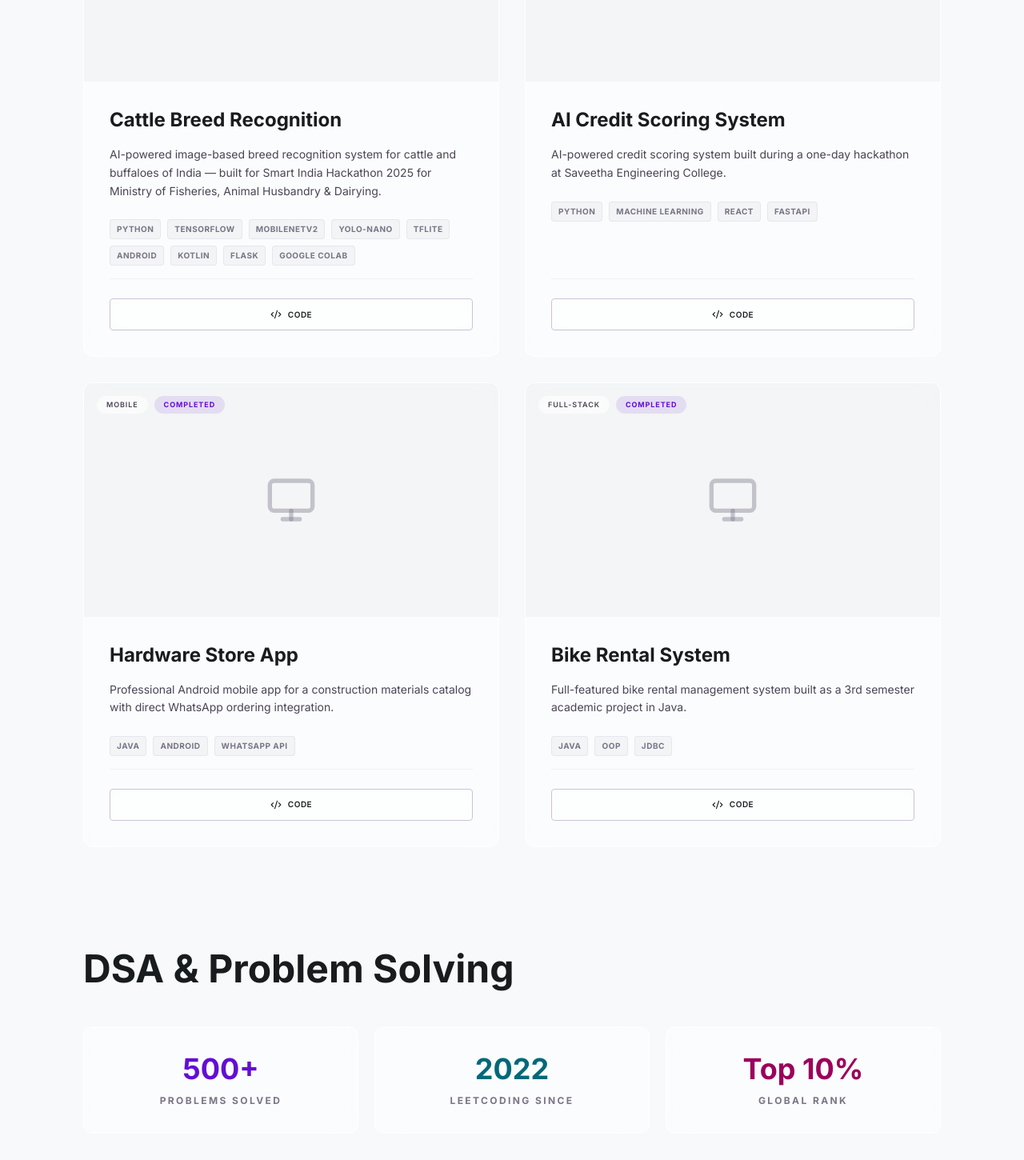
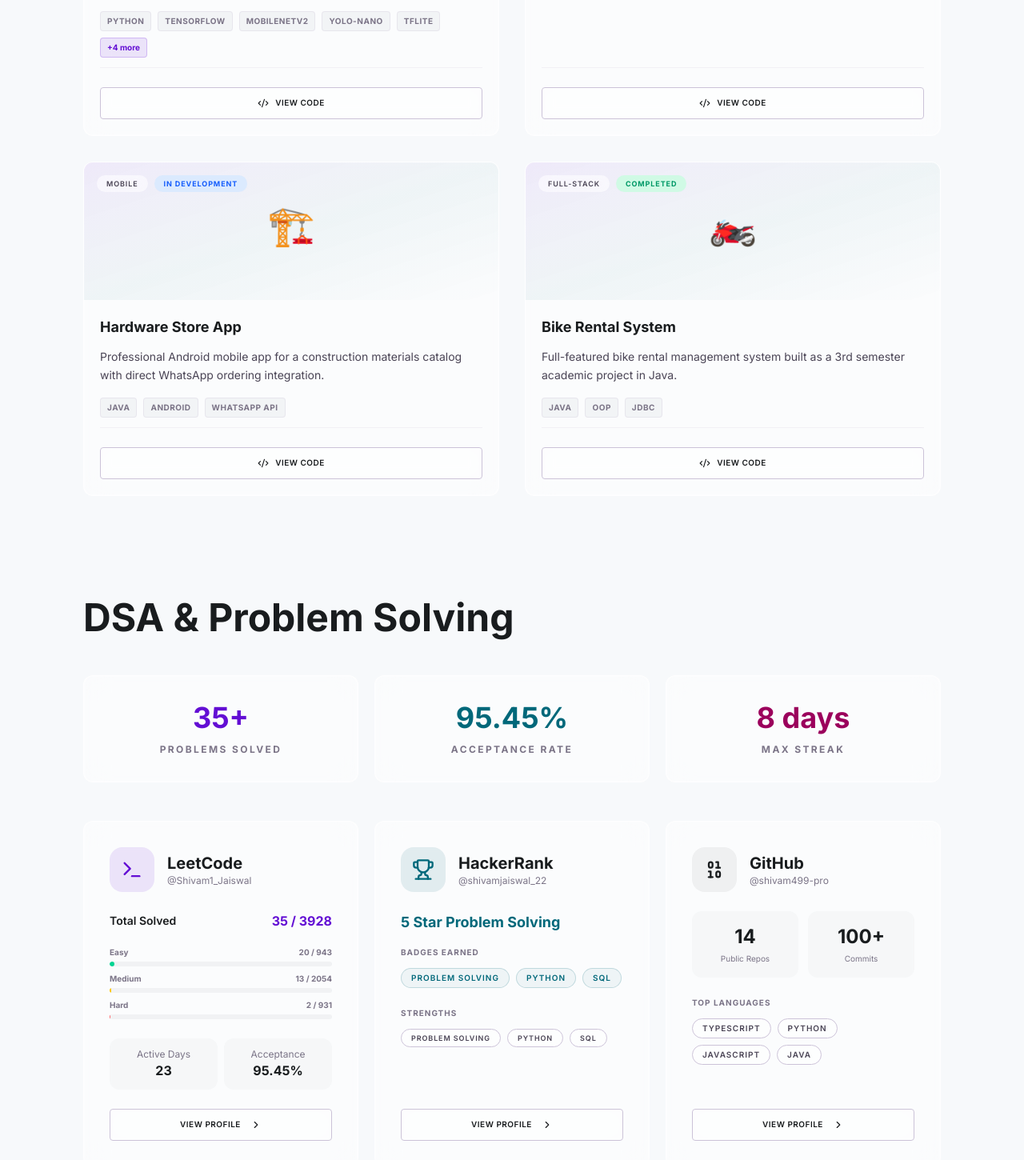
Before and after one commit to shivam499-pro/PORTFOLIO-2026, a React (Vite) app: page / in a window 1280 px wide. Shown: the part 3940-5390 px from the top of the page at 80% size. Built offline with nearby package versions, Linux system fonts and the light colour scheme.

Commit message:
feat: fix DSA section with real stats, progress bars

```diff
--- a/src/components/DSA.jsx
+++ b/src/components/DSA.jsx
@@ -1,14 +1,24 @@
 import React from 'react';
 import { motion } from 'framer-motion';
-import { dsaPlatforms } from '../data/skills';
+import { dsaPlatforms, dsaStats } from '../data/skills';
 import { Terminal, Trophy, Binary, ChevronRight } from 'lucide-react';
 
-const DSA = () => {
 const icons = {
   terminal: Terminal,
   leaderboard: Trophy,
-    code: Binary
+  code: Binary,
 };
+
+const DSA = () => {
+  const leetcode = dsaPlatforms.find(p => p.name === 'LeetCode');
+  const hackerrank = dsaPlatforms.find(p => p.name === 'HackerRank');
+  const github = dsaPlatforms.find(p => p.name === 'GitHub');
+
+  const summaryStats = [
+    { label: 'Problems Solved', value: `${leetcode?.solved}+`, color: 'text-primary' },
+    { label: 'Acceptance Rate', value: leetcode?.acceptance, color: 'text-secondary' },
+    { label: 'Max Streak', value: `${leetcode?.maxStreak} days`, color: 'text-tertiary' },
+  ];
 
   return (
     <section id="dsa" className="scroll-mt-32">
@@ -21,12 +31,9 @@
         DSA & Problem Solving
       </motion.h2>
 
+      {/* Real Summary Stats */}
       <div className="grid grid-cols-1 md:grid-cols-3 gap-bento-gap mb-12">
-        {[
-          { label: 'Problems Solved', value: '500+', color: 'text-primary' },
-          { label: 'Leetcoding since', value: '2022', color: 'text-secondary' },
-          { label: 'Global Rank', value: 'Top 10%', color: 'text-tertiary' },
-        ].map((stat, i) => (
+        {summaryStats.map((stat, i) => (
           <motion.div
             key={stat.label}
             initial={{ opacity: 0, scale: 0.9 }}
@@ -41,50 +48,184 @@
         ))}
       </div>
 
+      {/* Platform Cards */}
       <div className="grid grid-cols-1 md:grid-cols-3 gap-bento-gap">
-        {dsaPlatforms.map((platform, i) => {
-          const Icon = icons[platform.icon] || Terminal;
-          return (
+
+        {/* LeetCode Card */}
         <motion.div
-              key={platform.name}
           initial={{ opacity: 0, y: 30 }}
           whileInView={{ opacity: 1, y: 0 }}
           viewport={{ once: true }}
-              transition={{ delay: i * 0.1 }}
+          transition={{ delay: 0 }}
           whileHover={{ y: -8 }}
-              className="glass-card p-8 flex flex-col items-center text-center group"
+          className="glass-card p-8 flex flex-col group"
         >
-              <div className="w-20 h-20 mb-6 flex items-center justify-center bg-surface-variant/30 rounded-2xl group-hover:bg-primary/10 transition-colors duration-500">
-                <Icon size={40} className="text-on-surface group-hover:text-primary transition-colors" />
+          <div className="flex items-center gap-4 mb-6">
+            <div className="w-14 h-14 flex items-center justify-center bg-primary/10 rounded-2xl group-hover:bg-primary/20 transition-colors">
+              <Terminal size={28} className="text-primary" />
             </div>
-              <h3 className="text-2xl font-bold mb-2 group-hover:text-primary transition-colors">{platform.name}</h3>
-              <p className="text-primary font-bold text-lg mb-4">
-                {platform.name === 'LeetCode' && `${platform.solved} Solved`}
-                {platform.name === 'HackerRank' && platform.stars}
-                {platform.name === 'GitHub' && `${platform.repos} Repositories`}
-              </p>
+            <div>
+              <h3 className="text-xl font-bold group-hover:text-primary transition-colors">LeetCode</h3>
+              <p className="text-xs text-outline">@{leetcode?.username}</p>
+            </div>
+          </div>
 
-              <div className="flex flex-wrap justify-center gap-2 mb-8">
-                {(Array.isArray(platform.topicStrengths)
-                  ? platform.topicStrengths
-                  : platform.topicStrengths?.fundamental || platform.topLanguages || platform.badges || []
-                ).map(tag => (
-                  <span key={tag} className="pill text-[9px] px-2 py-0.5">{tag}</span>
+          {/* Solved count */}
+          <div className="mb-4">
+            <div className="flex justify-between items-center mb-1">
+              <span className="text-sm font-semibold text-on-surface">Total Solved</span>
+              <span className="text-primary font-bold">{leetcode?.solved} / {leetcode?.totalProblems}</span>
+            </div>
+          </div>
+
+          {/* Easy / Medium / Hard breakdown */}
+          <div className="space-y-2 mb-6">
+            {[
+              { label: 'Easy', count: leetcode?.breakdown?.easy, total: 943, color: 'bg-emerald-400' },
+              { label: 'Medium', count: leetcode?.breakdown?.medium, total: 2054, color: 'bg-yellow-400' },
+              { label: 'Hard', count: leetcode?.breakdown?.hard, total: 931, color: 'bg-red-400' },
+            ].map(({ label, count, total, color }) => (
+              <div key={label}>
+                <div className="flex justify-between text-[10px] font-bold text-outline mb-1">
+                  <span>{label}</span>
+                  <span>{count} / {total}</span>
+                </div>
+                <div className="w-full h-1.5 bg-surface-variant/40 rounded-full overflow-hidden">
+                  <motion.div
+                    initial={{ width: 0 }}
+                    whileInView={{ width: `${(count / total) * 100}%` }}
+                    viewport={{ once: true }}
+                    transition={{ duration: 1, delay: 0.3 }}
+                    className={`h-full rounded-full ${color}`}
+                  />
+                </div>
+              </div>
             ))}
           </div>
 
+          {/* Extra stats */}
+          <div className="grid grid-cols-2 gap-2 mb-6 text-center">
+            <div className="bg-surface-variant/20 rounded-xl p-3">
+              <p className="text-xs text-outline">Active Days</p>
+              <p className="font-bold text-on-surface">{leetcode?.activeDays}</p>
+            </div>
+            <div className="bg-surface-variant/20 rounded-xl p-3">
+              <p className="text-xs text-outline">Acceptance</p>
+              <p className="font-bold text-on-surface">{leetcode?.acceptance}</p>
+            </div>
+          </div>
+
           <a
-                href={platform.profileUrl}
+            href={leetcode?.profileUrl}
             target="_blank"
             rel="noopener noreferrer"
-                className="btn-secondary w-full py-3 text-[10px] group/btn text-center"
+            className="btn-secondary w-full py-3 text-[10px] text-center mt-auto"
           >
-                View Profile
-                <ChevronRight size={14} className="group-hover/btn:translate-x-1 transition-transform inline ml-1" />
+            View Profile <ChevronRight size={14} className="inline ml-1" />
           </a>
         </motion.div>
-          );
-        })}
+
+        {/* HackerRank Card */}
+        <motion.div
+          initial={{ opacity: 0, y: 30 }}
+          whileInView={{ opacity: 1, y: 0 }}
+          viewport={{ once: true }}
+          transition={{ delay: 0.1 }}
+          whileHover={{ y: -8 }}
+          className="glass-card p-8 flex flex-col group"
+        >
+          <div className="flex items-center gap-4 mb-6">
+            <div className="w-14 h-14 flex items-center justify-center bg-secondary/10 rounded-2xl group-hover:bg-secondary/20 transition-colors">
+              <Trophy size={28} className="text-secondary" />
+            </div>
+            <div>
+              <h3 className="text-xl font-bold group-hover:text-secondary transition-colors">HackerRank</h3>
+              <p className="text-xs text-outline">@{hackerrank?.username}</p>
+            </div>
+          </div>
+
+          <p className="text-secondary font-bold text-lg mb-4">{hackerrank?.stars}</p>
+
+          <div className="space-y-3 mb-6">
+            <p className="text-[10px] font-bold text-outline uppercase tracking-widest">Badges Earned</p>
+            <div className="flex flex-wrap gap-2">
+              {hackerrank?.badges?.map(badge => (
+                <span key={badge} className="pill text-[10px] bg-secondary/5 border-secondary/20 text-secondary">
+                  {badge}
+                </span>
+              ))}
+            </div>
+          </div>
+
+          <div className="space-y-3 mb-6">
+            <p className="text-[10px] font-bold text-outline uppercase tracking-widest">Strengths</p>
+            <div className="flex flex-wrap gap-2">
+              {hackerrank?.topicStrengths?.map(tag => (
+                <span key={tag} className="pill text-[9px]">{tag}</span>
+              ))}
+            </div>
+          </div>
+
+          <a
+            href={hackerrank?.profileUrl}
+            target="_blank"
+            rel="noopener noreferrer"
+            className="btn-secondary w-full py-3 text-[10px] text-center mt-auto"
+          >
+            View Profile <ChevronRight size={14} className="inline ml-1" />
+          </a>
+        </motion.div>
+
+        {/* GitHub Card */}
+        <motion.div
+          initial={{ opacity: 0, y: 30 }}
+          whileInView={{ opacity: 1, y: 0 }}
+          viewport={{ once: true }}
+          transition={{ delay: 0.2 }}
+          whileHover={{ y: -8 }}
+          className="glass-card p-8 flex flex-col group"
+        >
+          <div className="flex items-center gap-4 mb-6">
+            <div className="w-14 h-14 flex items-center justify-center bg-on-surface/5 rounded-2xl group-hover:bg-on-surface/10 transition-colors">
+              <Binary size={28} className="text-on-surface" />
+            </div>
+            <div>
+              <h3 className="text-xl font-bold group-hover:text-primary transition-colors">GitHub</h3>
+              <p className="text-xs text-outline">@{github?.username}</p>
+            </div>
+          </div>
+
+          {/* GitHub stats */}
+          <div className="grid grid-cols-2 gap-3 mb-6">
+            <div className="bg-surface-variant/20 rounded-xl p-4 text-center">
+              <p className="text-2xl font-bold text-on-surface">{github?.repos}</p>
+              <p className="text-[10px] text-outline mt-1">Public Repos</p>
+            </div>
+            <div className="bg-surface-variant/20 rounded-xl p-4 text-center">
+              <p className="text-2xl font-bold text-on-surface">{github?.commits}</p>
+              <p className="text-[10px] text-outline mt-1">Commits</p>
+            </div>
+          </div>
+
+          <div className="space-y-3 mb-6">
+            <p className="text-[10px] font-bold text-outline uppercase tracking-widest">Top Languages</p>
+            <div className="flex flex-wrap gap-2">
+              {github?.topLanguages?.map(lang => (
+                <span key={lang} className="pill text-[10px]">{lang}</span>
+              ))}
+            </div>
+          </div>
+
+          <a
+            href={github?.profileUrl}
+            target="_blank"
+            rel="noopener noreferrer"
+            className="btn-secondary w-full py-3 text-[10px] text-center mt-auto"
+          >
+            View Profile <ChevronRight size={14} className="inline ml-1" />
+          </a>
+        </motion.div>
+
       </div>
     </section>
   );
--- a/src/components/Projects.jsx
+++ b/src/components/Projects.jsx
@@ -1,7 +1,9 @@
 import React from 'react';
 import { motion } from 'framer-motion';
 import { projects } from '../data/projects';
-import { ExternalLink, Code2, Monitor } from 'lucide-react';
+import { ExternalLink, Code2 } from 'lucide-react';
+
+const MAX_TAGS = 5;
 
 const Projects = () => {
   return (
@@ -12,68 +14,129 @@
           whileInView={{ opacity: 1, x: 0 }}
           viewport={{ once: true }}
         >
-          <h2 className="text-4xl md:text-5xl font-bold text-on-background">Featured Projects</h2>
-          <p className="text-outline mt-2 text-lg">A showcase of my recent technical work.</p>
-        </motion.div>
-
-        <motion.div
-          initial={{ opacity: 0, x: 20 }}
-          whileInView={{ opacity: 1, x: 0 }}
-          viewport={{ once: true }}
-        >
-          <button className="btn-secondary py-2">View All Projects</button>
+          <h2 className="text-4xl md:text-5xl font-bold text-on-background">
+            Things I've Built
+          </h2>
+          <p className="text-outline mt-2 text-lg">
+            Real projects. Real problems. No tutorial clones.
+          </p>
         </motion.div>
       </div>
 
       <div className="grid grid-cols-1 md:grid-cols-2 gap-8">
-        {projects.map((project, index) => (
+        {projects.map((project, index) => {
+          const visibleTags = project.techStack.slice(0, MAX_TAGS);
+          const extraTags = project.techStack.length - MAX_TAGS;
+
+          return (
             <motion.div
               key={project.id}
               initial={{ opacity: 0, y: 30 }}
               whileInView={{ opacity: 1, y: 0 }}
               viewport={{ once: true }}
               transition={{ duration: 0.6, delay: index * 0.1 }}
-            className="glass-card flex flex-col group"
+              className="glass-card flex flex-col group hover:-translate-y-1 transition-transform duration-300"
             >
-            {/* Project Image Placeholder */}
-            <div className="relative w-full aspect-video bg-surface-variant/30 flex items-center justify-center overflow-hidden">
-              <div className="absolute inset-0 bg-gradient-to-br from-primary/5 to-secondary/5 opacity-0 group-hover:opacity-100 transition-opacity duration-500"></div>
-              <Monitor size={64} className="text-outline/40 group-hover:scale-110 group-hover:text-primary/40 transition-all duration-700" />
-              <div className="absolute top-4 left-4 flex gap-2">
-                <span className="pill bg-white/60 backdrop-blur-md border-none text-[9px]">{project.category}</span>
+              {/* Emoji Header Card */}
+              <div className="relative w-full aspect-[3/1] bg-gradient-to-br from-primary/8 via-secondary/5 to-transparent flex items-center justify-center overflow-hidden">
+                <motion.span
+                  animate={{ y: [0, -8, 0] }}
+                  transition={{ duration: 3, repeat: Infinity, ease: 'easeInOut', delay: index * 0.5 }}
+                  className="text-5xl select-none"
+                >
+                  {project.emoji}
+                </motion.span>
+
+                {/* Top badges */}
+                <div className="absolute top-4 left-4 flex gap-2 flex-wrap">
+                  <span className="pill bg-white/60 backdrop-blur-md border-none text-[9px]">
+                    {project.category}
+                  </span>
                   {project.status && (
-                  <span className="pill bg-primary/10 text-primary backdrop-blur-md border-none text-[9px] font-bold uppercase">{project.status}</span>
+                    <span className={`pill backdrop-blur-md border-none text-[9px] font-bold uppercase ${project.status === 'In Development'
+                      ? 'bg-blue-100 text-blue-600'
+                      : project.status === 'Hackathon Project'
+                        ? 'bg-orange-100 text-orange-600'
+                        : 'bg-emerald-100 text-emerald-600'
+                      }`}>
+                      {project.status}
+                    </span>
+                  )}
+                  {project.badge && (
+                    <span className="pill bg-yellow-100 text-yellow-700 backdrop-blur-md border-none text-[9px] font-bold uppercase">
+                      🏆 {project.badge}
+                    </span>
                   )}
                 </div>
               </div>
 
-            <div className="p-8 flex flex-col flex-1 space-y-4">
-              <h3 className="text-2xl font-bold text-on-surface group-hover:text-primary transition-colors">{project.title}</h3>
+              <div className="p-5 flex flex-col flex-1 space-y-3">
+                <h3 className="text-lg font-bold text-on-surface group-hover:text-primary transition-colors">
+                  {project.title}
+                </h3>
+
                 <p className="text-on-surface-variant text-sm leading-relaxed line-clamp-3">
                   {project.description}
                 </p>
 
-              <div className="flex flex-wrap gap-2 pt-2">
-                {project.techStack.map(tag => (
-                  <span key={tag} className="text-[10px] font-bold text-outline uppercase tracking-wider bg-surface-container-low px-2 py-1 rounded border border-outline-variant/30">{tag}</span>
+                {/* Stats if available */}
+                {project.stats && (
+                  <div className="flex flex-wrap gap-2">
+                    {Object.entries(project.stats).map(([key, value]) => (
+                      <span
+                        key={key}
+                        className="text-[10px] font-bold text-primary bg-primary/8 px-3 py-1.5 rounded-full border border-primary/20"
+                      >
+                        {value}
+                      </span>
                     ))}
                   </div>
+                )}
 
+                {/* Tech stack pills */}
+                <div className="flex flex-wrap gap-2 pt-1">
+                  {visibleTags.map(tag => (
+                    <span
+                      key={tag}
+                      className="text-[10px] font-bold text-outline uppercase tracking-wider bg-surface-container-low px-2 py-1 rounded border border-outline-variant/30"
+                    >
+                      {tag}
+                    </span>
+                  ))}
+                  {extraTags > 0 && (
+                    <span className="text-[10px] font-bold text-primary bg-primary/10 px-2 py-1 rounded border border-primary/20">
+                      +{extraTags} more
+                    </span>
+                  )}
+                </div>
+
+                {/* Action buttons */}
                 <div className="flex gap-4 mt-auto pt-6 border-t border-outline-variant/20">
                   {project.live && (
-                  <a href={project.live} className="btn-primary flex-1 py-3 text-[10px]" target="_blank" rel="noopener noreferrer">
+                    <a
+                      href={project.live}
+                      className="btn-primary flex-1 py-3 text-[10px]"
+                      target="_blank"
+                      rel="noopener noreferrer"
+                    >
                       <ExternalLink size={14} />
-                    Demo
+                      Live Demo
                     </a>
                   )}
-                <a href={project.github} className="btn-secondary flex-1 py-3 text-[10px]" target="_blank" rel="noopener noreferrer">
+                  <a
+                    href={project.github}
+                    className="btn-secondary flex-1 py-3 text-[10px]"
+                    target="_blank"
+                    rel="noopener noreferrer"
+                  >
                     <Code2 size={14} />
-                  Code
+                    View Code
                   </a>
                 </div>
               </div>
             </motion.div>
-        ))}
+          );
+        })}
       </div>
     </section>
   );
--- a/src/data/projects.js
+++ b/src/data/projects.js
@@ -84,7 +84,7 @@
     live: null,
     featured: false,
     category: "Mobile",
-    status: "Completed",
+    status: "In Development",
   },
   {
     id: 6,
```
Lines whose indentation alone changed are shown as unchanged.
